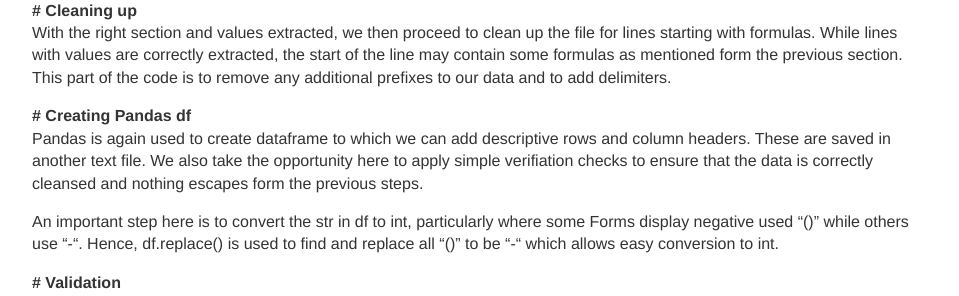
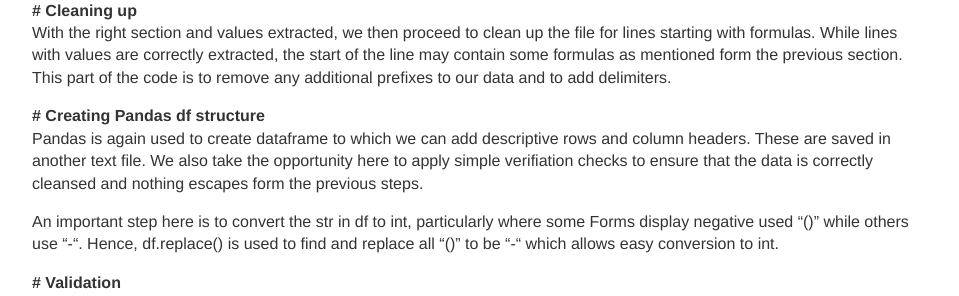
Before and after one commit to cchanzl/Lock-Screen, a Jekyll site: the page built from _posts/2020-06-05-PDF-Scraping-MAS-Form-6.md, in a window 1280 px wide. Shown: the part 660-956 px from the top of the page, without its empty margins (160-1119 px from the left). Built offline with Jekyll 4.4.1, drawn with Linux system fonts in a browser that asks for light colours.

Commit message:
Update 2020-06-05-PDF-Scraping-MAS-Form-6.md

```diff
--- a/_posts/2020-06-05-PDF-Scraping-MAS-Form-6.md
+++ b/_posts/2020-06-05-PDF-Scraping-MAS-Form-6.md
@@ -23,7 +23,7 @@ However, this poses a challenge in cases where formulas in the form such as (10
 <br>
 With the right section and values extracted, we then proceed to clean up the file for lines starting with formulas. While lines with values are correctly extracted, the start of the line may contain some formulas as mentioned form the previous section. This part of the code is to remove any additional prefixes to our data and to add delimiters.
 
-<b> # Creating Pandas df </b>
+<b> # Creating Pandas df structure </b>
 <br>
 Pandas is again used to create dataframe to which we can add descriptive rows and column headers. These are saved in another text file. We also take the opportunity here to apply simple verifiation checks to ensure that the data is correctly cleansed and nothing escapes form the previous steps.
 
```
